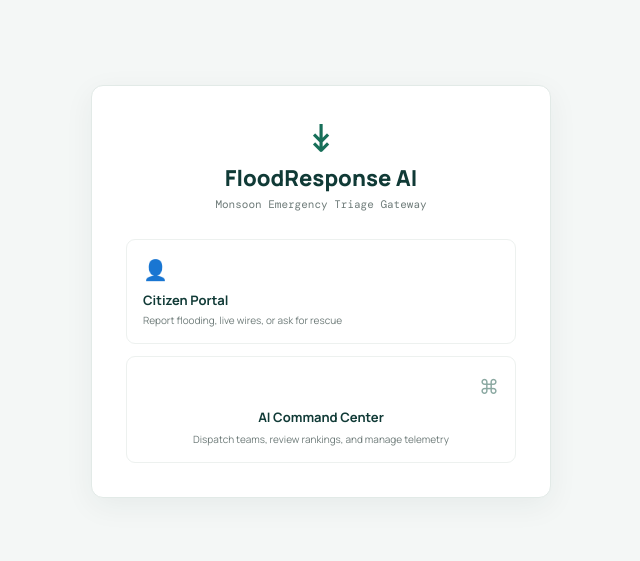
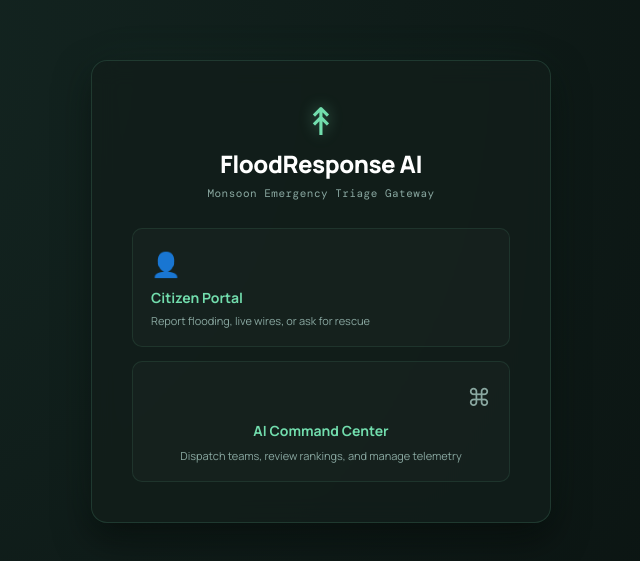
Before and after one commit to saivarun-04/FloodResponse-AI, a React (Vite) app: page / in a window 1280 px wide. Shown: the part 109-670 px from the top of the page, without its empty margins (319-959 px from the left). Built offline with nearby package versions, Linux system fonts and the light colour scheme.

Commit message:
style: upgrade login screen styling to a premium dark slate/emerald aesthetic

```diff
--- a/src/index.css
+++ b/src/index.css
@@ -499,20 +499,22 @@ nav { display: grid; gap: 5px; }.nav-item { border: 0; text-align: left; padding
 .login-gateway {
   position: fixed;
   inset: 0;
-  background: #f4f7f6;
+  background: radial-gradient(circle at 10% 20%, rgba(20, 38, 34, 1) 0%, rgba(10, 18, 16, 1) 90%);
   display: grid;
   place-items: center;
   z-index: 10000;
   font-family: Manrope, sans-serif;
 }
 .login-box {
-  background: white;
-  border: 1px solid #e2eae7;
-  border-radius: 12px;
+  background: rgba(18, 30, 27, 0.85);
+  backdrop-filter: blur(12px);
+  border: 1px solid rgba(114, 221, 173, 0.15);
+  border-radius: 16px;
   width: 100%;
   max-width: 460px;
-  padding: 34px;
-  box-shadow: 0 8px 30px rgba(16,58,54,0.06);
+  padding: 40px;
+  box-shadow: 0 15px 35px rgba(0, 0, 0, 0.5), 0 0 50px rgba(114, 221, 173, 0.05);
+  color: #edf1ef;
 }
 .login-header {
   text-align: center;
@@ -520,49 +522,94 @@ nav { display: grid; gap: 5px; }.nav-item { border: 0; text-align: left; padding
 }
 .logo-icon {
   font-size: 38px;
-  color: #176f59;
+  color: #72ddad;
   display: block;
   line-height: 1;
-  margin-bottom: 5px;
-  transform: rotate(180deg);
+  margin-bottom: 8px;
+  text-shadow: 0 0 15px rgba(114, 221, 173, 0.4);
 }
-.login-header h2 { margin: 0; font-size: 22px; font-weight: 800; color: #103a36; }
-.login-header p { margin: 4px 0 0; font-size: 11px; color: #6e7b79; font-family: 'DM Mono', monospace; }
+.login-header h2 { margin: 0; font-size: 24px; font-weight: 800; color: #ffffff; letter-spacing: -0.5px; }
+.login-header p { margin: 6px 0 0; font-size: 11px; color: #8aa8a1; font-family: 'DM Mono', monospace; letter-spacing: 0.5px; }
 
 .role-choices {
   display: grid;
-  gap: 12px;
+  gap: 14px;
 }
 .role-choice-btn {
   width: 100%;
-  border: 1px solid #edf1ef;
-  border-radius: 9px;
-  background: white;
-  padding: 16px;
+  border: 1px solid rgba(114, 221, 173, 0.1);
+  border-radius: 10px;
+  background: rgba(255, 255, 255, 0.02);
+  padding: 18px;
   text-align: left;
   display: flex;
   flex-direction: column;
-  gap: 4px;
+  gap: 6px;
   cursor: pointer;
-  transition: all 0.2s;
+  transition: all 0.25s cubic-bezier(0.4, 0, 0.2, 1);
+  color: #edf1ef;
 }
 .role-choice-btn:hover {
-  border-color: #9bd4bf;
-  background: #f1fbf6;
+  border-color: #72ddad;
+  background: rgba(114, 221, 173, 0.08);
+  transform: translateY(-2px);
+  box-shadow: 0 4px 15px rgba(114, 221, 173, 0.1);
 }
 .role-choice-btn .icon {
-  font-size: 20px;
-  margin-bottom: 4px;
+  font-size: 24px;
+  margin-bottom: 2px;
 }
-.role-choice-btn strong { font-size: 13px; color: #103a36; }
-.role-choice-btn small { font-size: 10px; color: #6e7b79; }
+.role-choice-btn strong { font-size: 14px; color: #72ddad; }
+.role-choice-btn small { font-size: 11px; color: #8aa8a1; }
 
 .operator-login-form {
   animation: slideDown 0.3s ease-out;
 }
-.operator-login-form h3 { font-size: 14px; font-weight: 700; color: #103a36; margin: 0 0 15px; }
-.login-error-text { font-size: 10px; color: #c8493d; font-weight: 700; margin: 0 0 12px; }
-.login-form-actions { display: flex; gap: 10px; justify-content: flex-end; margin-top: 15px; }
+.operator-login-form h3 { font-size: 15px; font-weight: 700; color: #72ddad; margin: 0 0 18px; border-bottom: 1px solid rgba(114, 221, 173, 0.1); padding-bottom: 8px; }
+.login-error-text { font-size: 10px; color: #e96455; font-weight: 700; margin: 0 0 12px; }
+.login-form-actions { display: flex; gap: 12px; justify-content: flex-end; margin-top: 20px; }
+
+/* Styles override for inputs in login form */
+.operator-login-form .form-group label {
+  color: #8aa8a1;
+  font-size: 11px;
+  margin-bottom: 6px;
+  display: block;
+}
+.operator-login-form .form-group input {
+  background: rgba(10, 18, 16, 0.6) !important;
+  border: 1px solid rgba(114, 221, 173, 0.2) !important;
+  color: #edf1ef !important;
+  border-radius: 8px !important;
+  padding: 10px 14px !important;
+  transition: all 0.2s !important;
+}
+.operator-login-form .form-group input:focus {
+  border-color: #72ddad !important;
+  box-shadow: 0 0 8px rgba(114, 221, 173, 0.3) !important;
+  background: rgba(10, 18, 16, 0.8) !important;
+  outline: none;
+}
+.login-box .approve-button {
+  background: linear-gradient(135deg, #176f59 0%, #115343 100%);
+  border: none;
+  box-shadow: 0 4px 15px rgba(23, 111, 89, 0.3);
+  font-weight: 600;
+}
+.login-box .approve-button:hover {
+  background: linear-gradient(135deg, #1b8369 0%, #156753 100%);
+  transform: translateY(-1px);
+  box-shadow: 0 6px 20px rgba(23, 111, 89, 0.4);
+}
+.login-box .btn-secondary {
+  background: rgba(255, 255, 255, 0.05);
+  border: 1px solid rgba(255, 255, 255, 0.1);
+  color: #8aa8a1;
+}
+.login-box .btn-secondary:hover {
+  background: rgba(255, 255, 255, 0.1);
+  color: #edf1ef;
+}
 
 /* CITIZEN INTERACTION STYLES */
 .citizen-mode {
```
